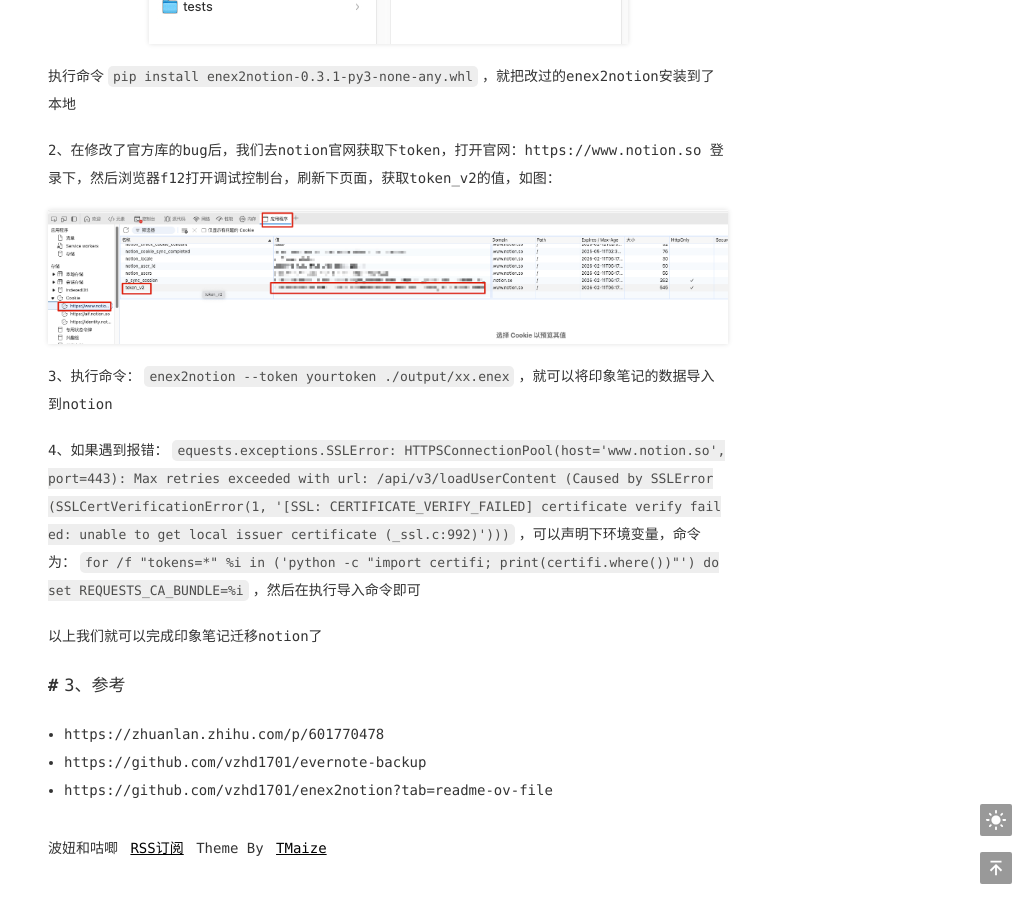
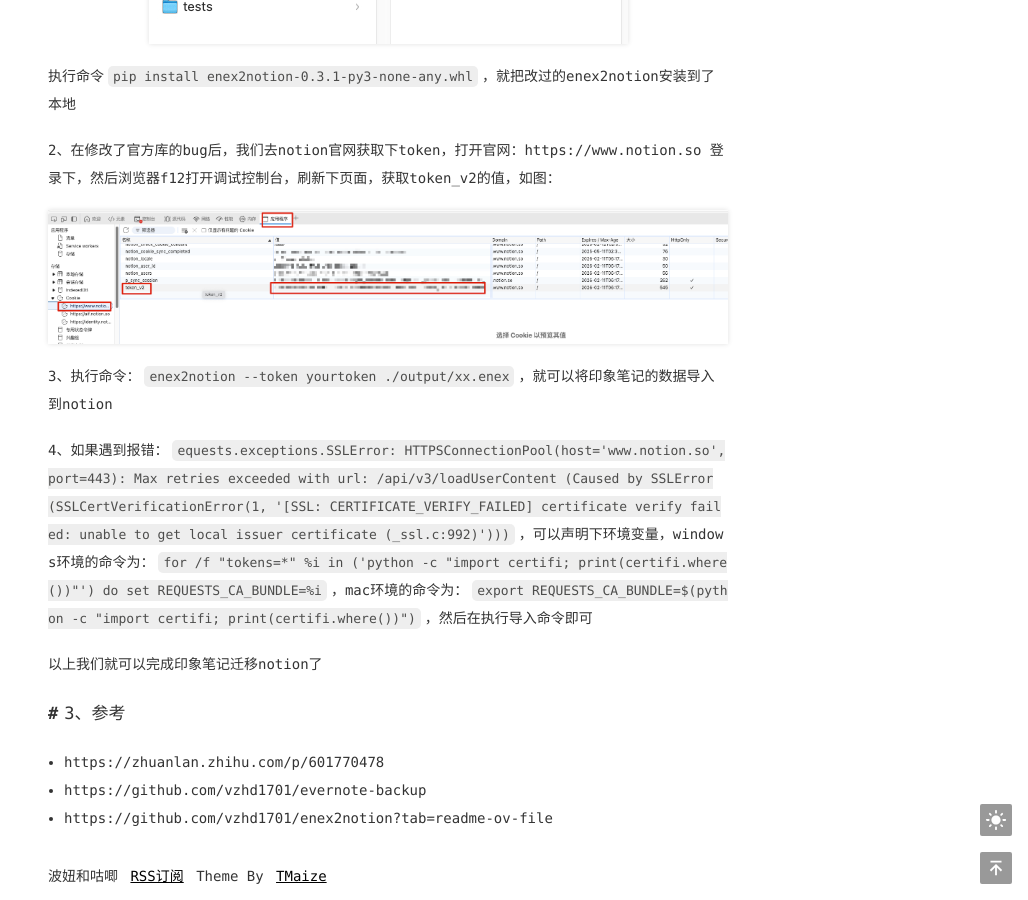
Before and after one commit to gujiangfei1221/blog, a Jekyll site: the page built from _posts/2025-02-11-如何迁移印象笔记文档到notion.markdown, in a window 1280 px wide and 900 px high, scrolled down 2272 px. Shown: the whole window, without its empty margins (252-1280 px from the left). Built offline with Jekyll 4.4.1, drawn with Linux system fonts in a browser that asks for light colours.

Commit message:
增加mac环境的命令

```diff
--- a/_posts/2025-02-11-如何迁移印象笔记文档到notion.markdown
+++ b/_posts/2025-02-11-如何迁移印象笔记文档到notion.markdown
@@ -44,7 +44,7 @@ categories: [知识管理]
 
 3、执行命令：`enex2notion --token yourtoken  ./output/xx.enex`，就可以将印象笔记的数据导入到notion
 
-4、如果遇到报错：`equests.exceptions.SSLError: HTTPSConnectionPool(host='www.notion.so', port=443): Max retries exceeded with url: /api/v3/loadUserContent (Caused by SSLError(SSLCertVerificationError(1, '[SSL: CERTIFICATE_VERIFY_FAILED] certificate verify failed: unable to get local issuer certificate (_ssl.c:992)')))`，可以声明下环境变量，命令为：`for /f "tokens=*" %i in ('python -c "import certifi; print(certifi.where())"') do set REQUESTS_CA_BUNDLE=%i`，然后在执行导入命令即可
+4、如果遇到报错：`equests.exceptions.SSLError: HTTPSConnectionPool(host='www.notion.so', port=443): Max retries exceeded with url: /api/v3/loadUserContent (Caused by SSLError(SSLCertVerificationError(1, '[SSL: CERTIFICATE_VERIFY_FAILED] certificate verify failed: unable to get local issuer certificate (_ssl.c:992)')))`，可以声明下环境变量，windows环境的命令为：`for /f "tokens=*" %i in ('python -c "import certifi; print(certifi.where())"') do set REQUESTS_CA_BUNDLE=%i`，mac环境的命令为：`export REQUESTS_CA_BUNDLE=$(python -c "import certifi; print(certifi.where())")`，然后在执行导入命令即可
 
 以上我们就可以完成印象笔记迁移notion了
 
```
